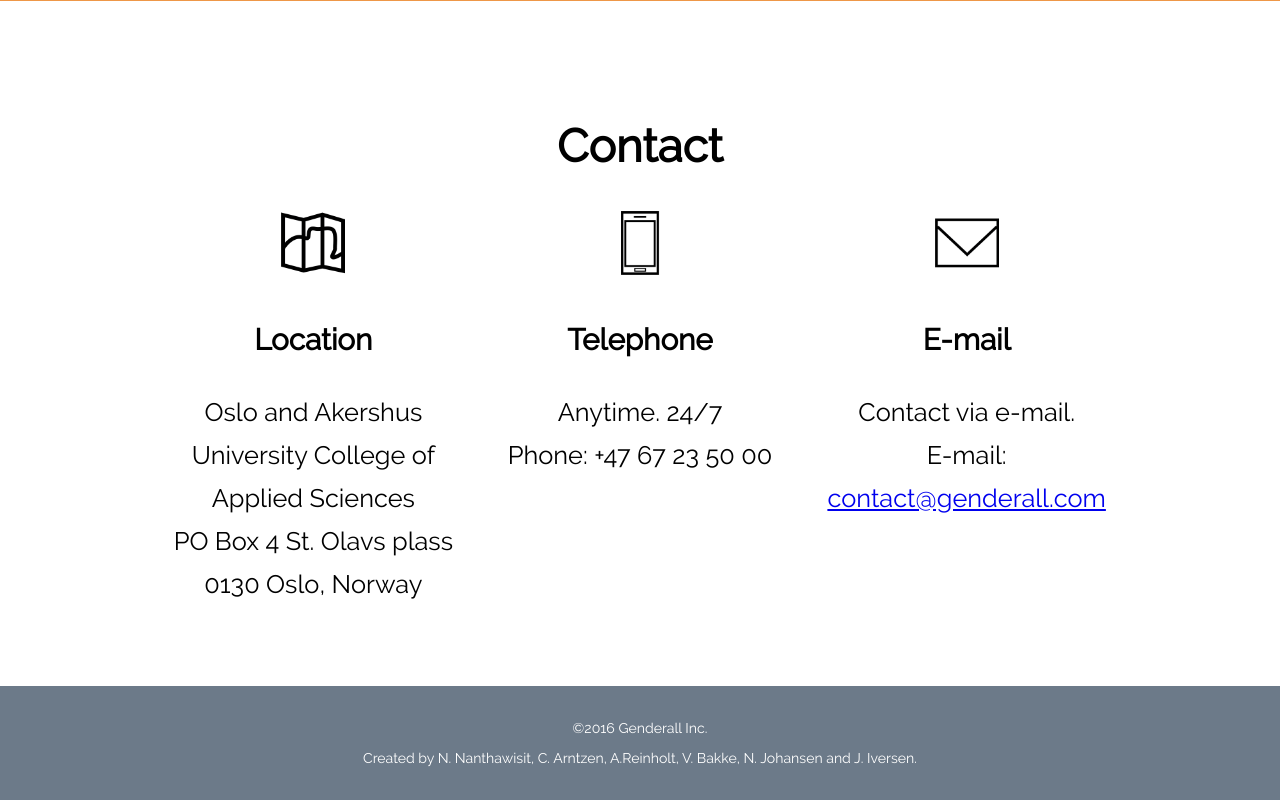
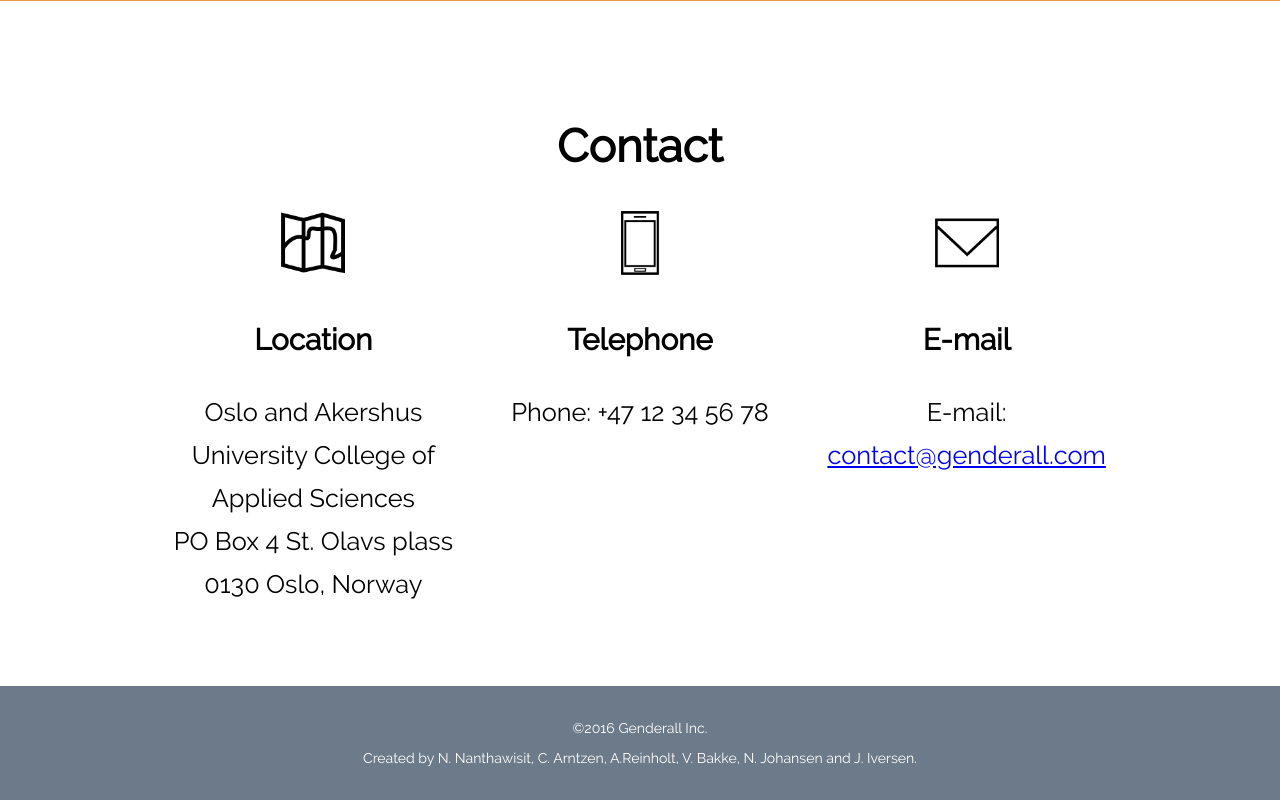
Before and after one commit to Gipphe/final-project, a plain HTML site: page index.html in a window 1280 px wide. Shown: the part 5673-6473 px from the top of the page. Drawn offline with Linux system fonts and the light colour scheme.

Commit message:
Tweaks to the contact section

```diff
--- a/index.html
+++ b/index.html
@@ -279,14 +279,12 @@
 				<div class="category">
 					<img alt="a mobile phone" src="img/phone-icon.png">
 					<h3>Telephone</h3>
-					Anytime. 24/7<br>
-					Phone: +47 67 23 50 00
+					Phone: +47 12 34 56 78
 				</div>
 				<div class="category">
 					<img alt="a mail letter" src="img/envelope-icon.png">
 					<h3>E-mail</h3>
-					Contact via e-mail.<br>
-					E-mail: <a href="#" onclick="dummyPrompt()" onkeypress="dummyPrompt()">contact@genderall.com</a>
+					E-mail: <a href="#" onclick="return dummyPrompt()" onkeypress="return dummyPrompt()">contact@genderall.com</a>
 				</div>
 			</div>
 			<div class="info no" lang="no">
```
